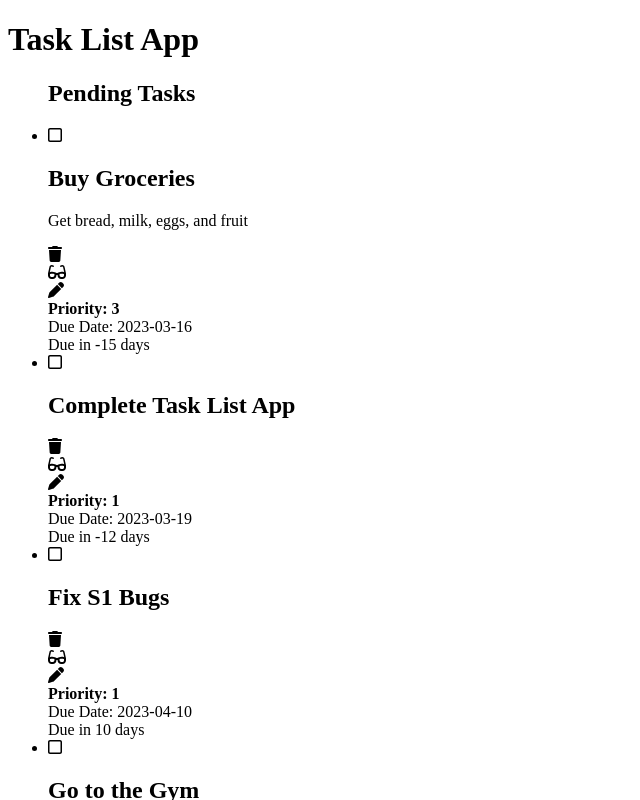
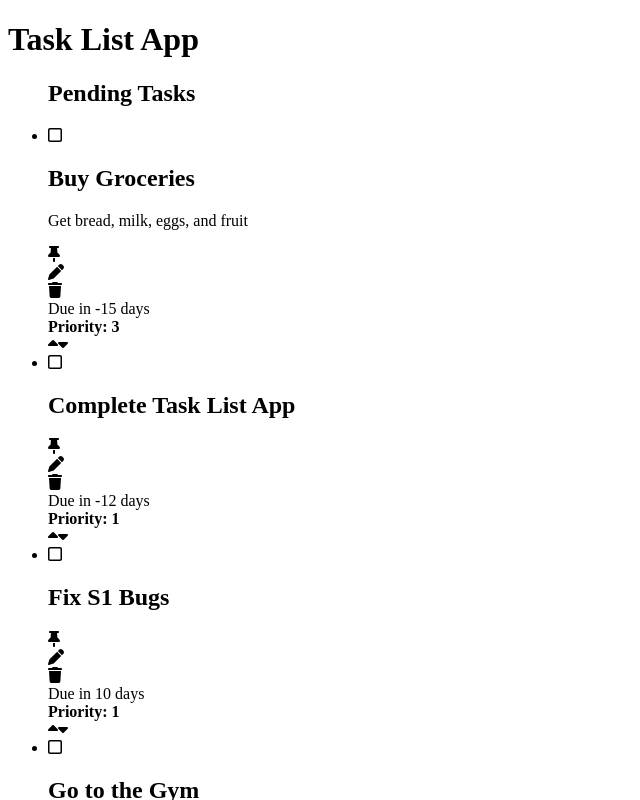
Before and after one commit to SaschaVII/task-list-app, a Next.js app: page / in a window 1280 px wide. Both pictures are taken after a click on the button "Fill with Dummy Tasks". Shown: the top 800 px of the page, without its empty margins (0-640 px from the left). Built offline with nearby package versions, Linux system fonts and the light colour scheme.

Commit message:
Styling changes to task componennt

```diff
--- a/components/task.js
+++ b/components/task.js
@@ -1,8 +1,9 @@
-import { faGlasses, faPen, faTrash } from "@fortawesome/free-solid-svg-icons";
+import { faCaretDown, faCaretUp, faPen, faThumbTack, faTrash } from "@fortawesome/free-solid-svg-icons";
 import { faSquare, faSquareCheck } from "@fortawesome/free-regular-svg-icons";
 import { FontAwesomeIcon } from "@fortawesome/react-fontawesome";
 
 const Task = ({ task, isCurrent, onComplete, onDelete, onFocus }) => {
+    // TODO: Change the focus icon to a pin icon
     // * Styles
     const currentStyles = "bg-blue-100 py-10";
     const notCurrentStyles = "py-2";
@@ -38,28 +39,31 @@ const Task = ({ task, isCurrent, onComplete, onDelete, onFocus }) => {
                     <FontAwesomeIcon className="text-xl" icon={(task.completed) ? faSquareCheck : faSquare} />
                 </div>
                 <div className="flex-1 min-w-0">
-                    <h2 className={'text-md font-semibold ' + (task.completed && completedStyles)}>{task.title}</h2>
-                    {isCurrent && <p className="text-sm text-gray-500">{task.description}</p>}
+                    <h2 className={'text-xl font-semibold ' + (task.completed && completedStyles)}>{task.title}</h2>
+                    {isCurrent && <p className="text-md text-gray-500">{task.description}</p>}
                 </div>
-                <div className="flex flex-col items-center">
+                <div className={(isCurrent) ? "flex flex-col gap-2 items-end" : "flex flex-row-reverse items-center gap-5"}>
                     {!task.completed && (
                         <>
                             <div className="flex">
-                                <div onClick={handleDeleteClick} className="hover:text-blue-500 p-2 cursor-pointer">
+                                <div onClick={handleFocusClick} className={"hover:text-blue-500 cursor-pointer px-3 py-1" + ((task.focused) ? " text-blue-500" : "")}>
+                                    <FontAwesomeIcon icon={faThumbTack} />
+                                </div>
+                                <div onClick={handleEditClick} className="hover:text-blue-500 cursor-pointer px-3 py-1">
+                                    <FontAwesomeIcon icon={faPen} />
+                                </div>
+                                <div onClick={handleDeleteClick} className="hover:text-blue-500 cursor-pointer px-3 py-1">
                                     <FontAwesomeIcon icon={faTrash} />
                                 </div>
-                                <div onClick={handleFocusClick} className={"hover:text-blue-500 p-2 cursor-pointer" + ((task.focused) ? " text-blue-500" : "")}>
-                                    <FontAwesomeIcon icon={faGlasses} />
-                                </div>
-                                <div onClick={handleEditClick} className="hover:text-blue-500 p-2 cursor-pointer">
-                                    <FontAwesomeIcon icon={faPen} />
+                            </div>
+                            <div className="px-3">{daysFromNowString(task.dueDate)}</div>
+                            <div className="flex items-center">
+                                <strong className="px-3">Priority: {task.priority}</strong>
+                                <div className="flex flex-col pr-3">
+                                    <FontAwesomeIcon icon={faCaretUp} className="hover:text-blue-500 cursor-pointer" />
+                                    <FontAwesomeIcon icon={faCaretDown} className="hover:text-blue-500 cursor-pointer" />
                                 </div>
                             </div>
-                            <div>
-                                <strong>Priority: {task.priority}</strong>
-                            </div>
-                            <div>Due Date: {task.dueDate}</div>
-                            <div>{daysFromNowString(task.dueDate)}</div>
                         </>
                     )}
                     {task.completed && (
```
